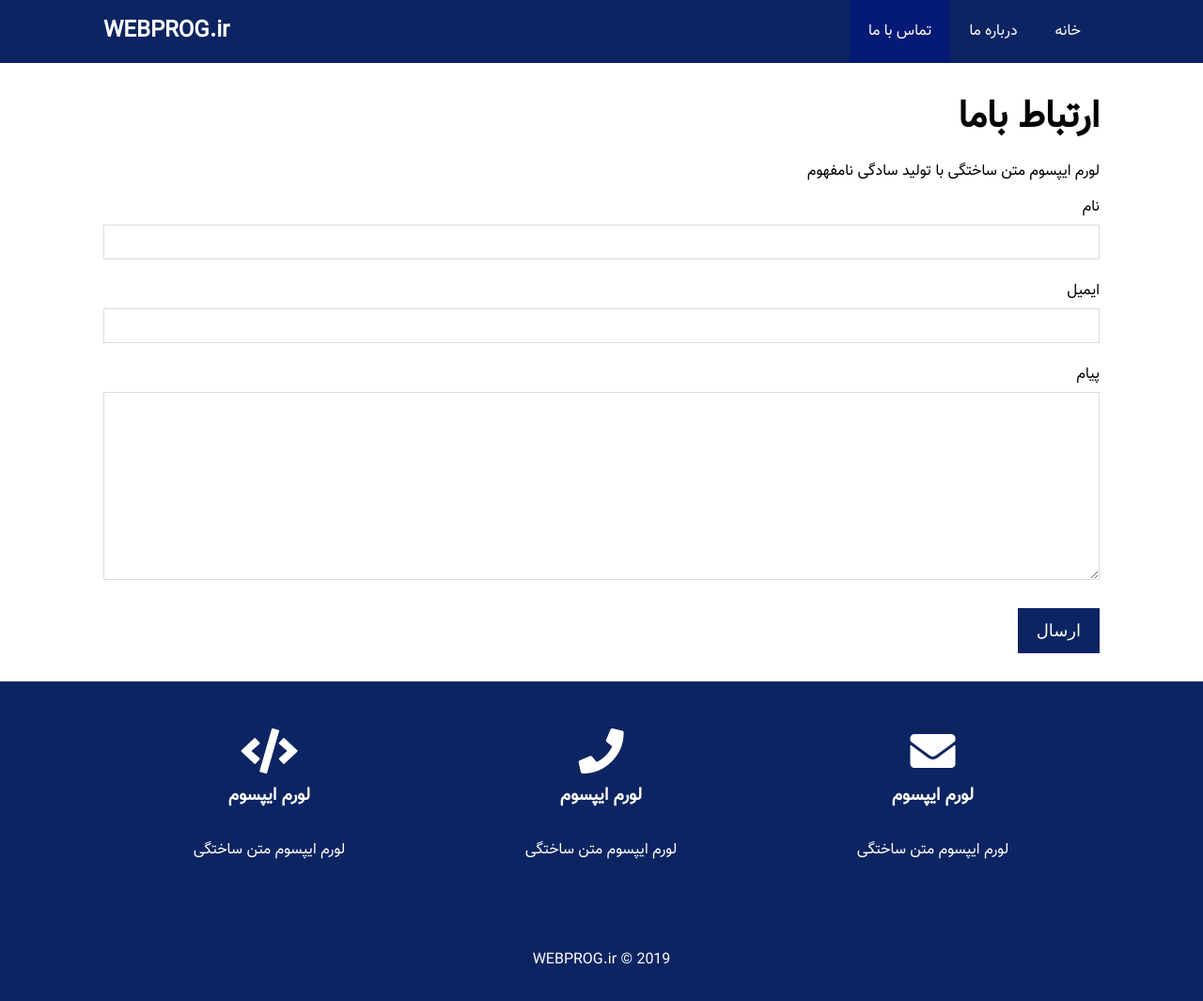
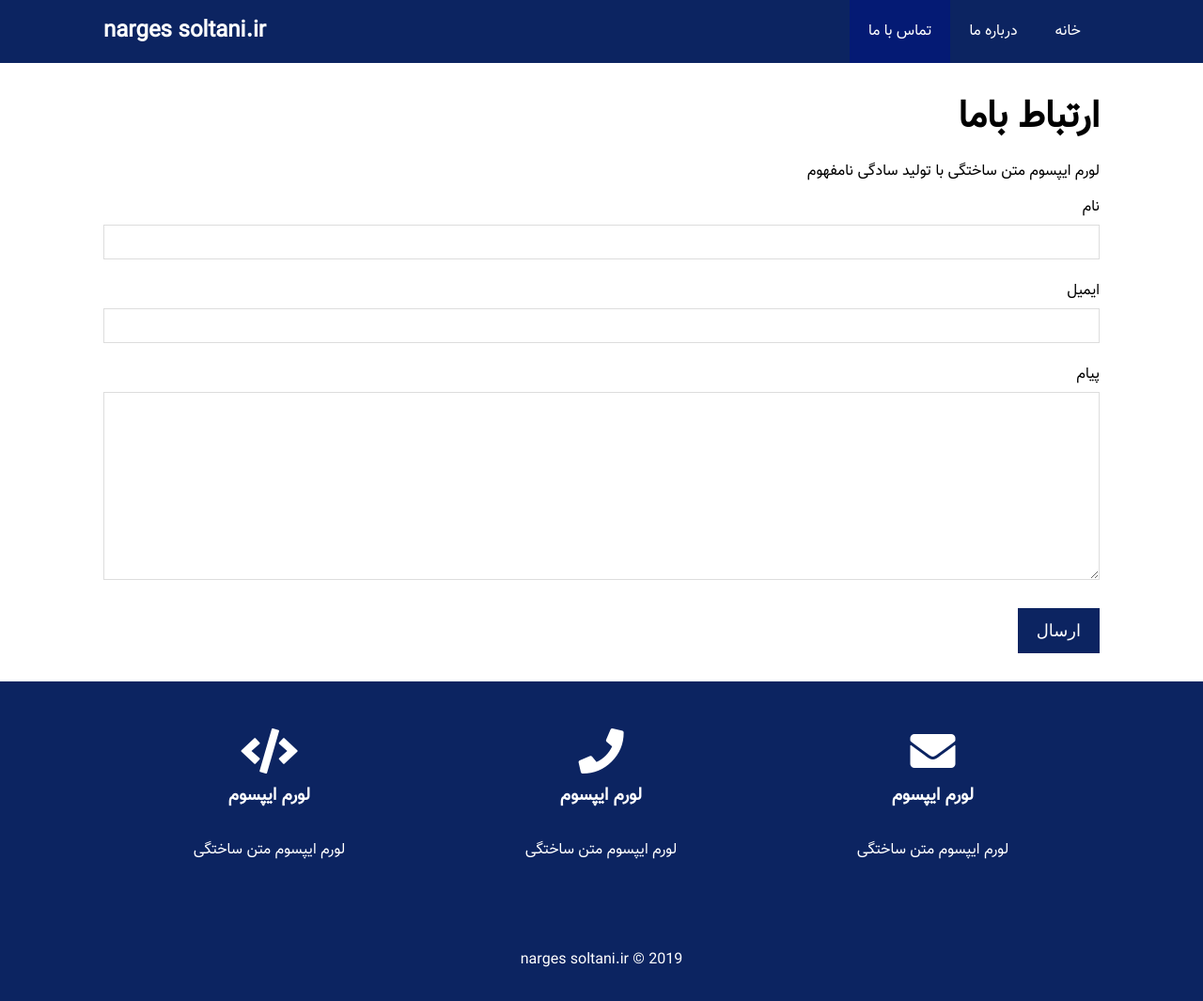
Before and after one commit to Narsis93/responsive_site, a plain HTML site: page contact.html in a window 1280 px wide. Shown: the whole page at 94% size. Drawn offline with Linux system fonts and the light colour scheme; files that its build step writes are made by us from their sources; files whose address does not match are found by name.

Commit message:
Update contact.html

```diff
--- a/contact.html
+++ b/contact.html
@@ -20,7 +20,7 @@
     <header>
       <nav id="navbar">
         <div class="container">
-          <h1 class="logo"><a href="index.html"> WEBPROG.ir </a></h1>
+          <h1 class="logo"><a href="index.html"> narges soltani.ir </a></h1>
           <ul>
             <li><a href="index.html"> خانه </a></li>
             <li><a href="about.html"> درباره ما </a></li>
@@ -73,7 +73,7 @@
     </section>
 
     <footer id="main-footer">
-      <p>WEBPROG.ir &copy; 2019</p>
+      <p>narges soltani.ir &copy; 2019</p>
     </footer>
   </body>
 </html>
```
